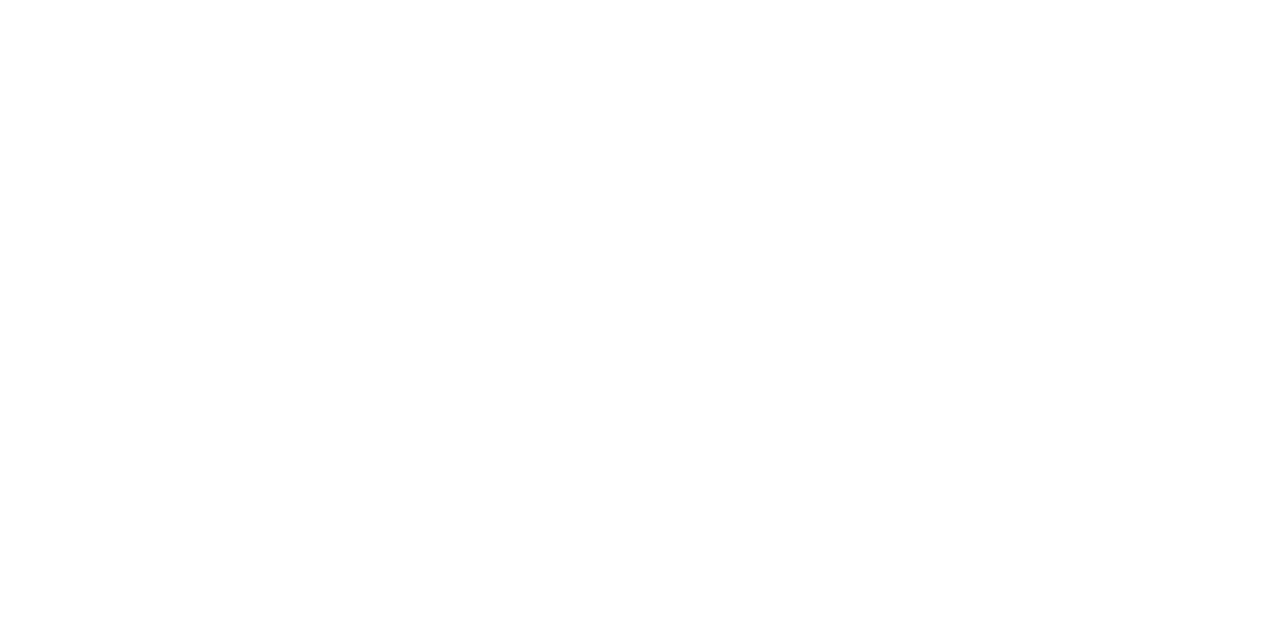
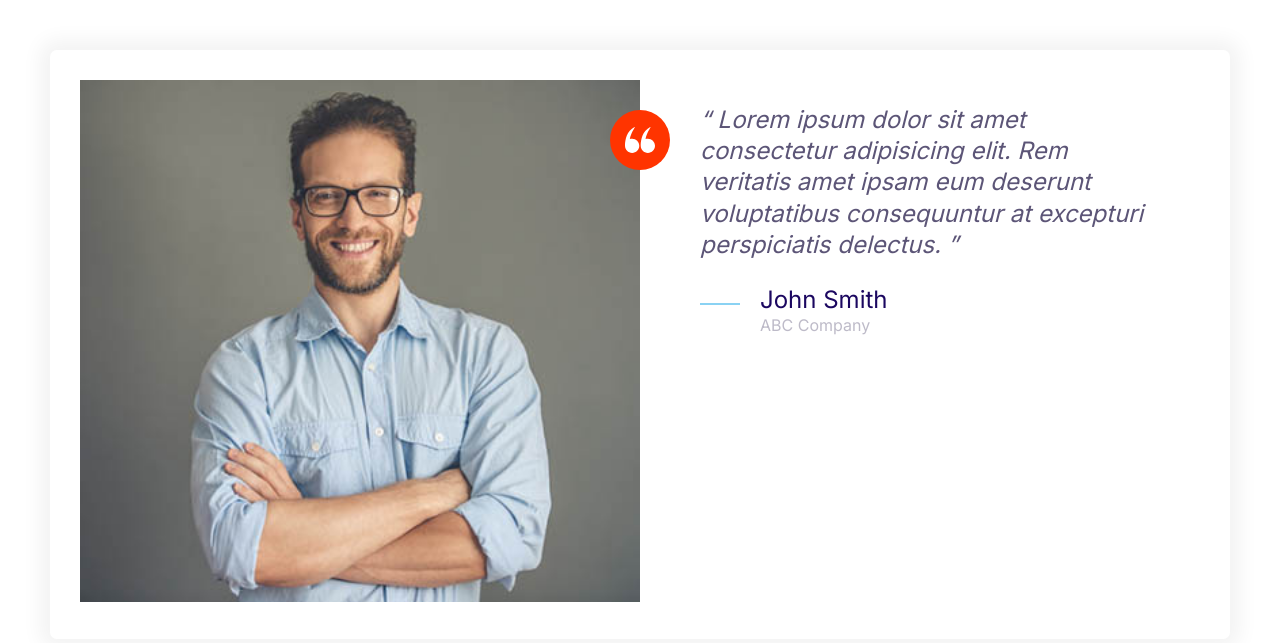
Before and after one commit to MingCong014/SGML, a plain HTML site: page index.html in a window 1280 px wide. Drawn offline with Linux system fonts and the light colour scheme.

Commit message:
Quotes Component

```diff
--- a/CSS/styles.css
+++ b/CSS/styles.css
@@ -177,21 +177,34 @@ a {
   height: 40px;
 }
 
+.icon--small {
+  width: 30px;
+  height: 30px;
+}
+
 .icon--primary {
   fill: var(--color-primary);
+}
+
+.icon--white {
+  fill: #fff;
 }
 
 /* single hyphen is used here as this is not a variation or a modifier for the icon class.
 This is entirely a new class. In BEM, use a single hyphen to separate multiple words */
 .icon-container {
   background: #f3f9fa;
-  width: 64px;
-  height: 64px;
+  width: 60px;
+  height: 60px;
   border-radius: 100%;
   /* NOTE: width and height has no effect on inline elements (e.g. span) */
   display: inline-flex; /*NOT block, so there is no linebreak. However, icon is not in the center, so need to use inline-flex */
   justify-content: center; /* horizontal */
   align-items: center; /* vertical */
+}
+
+.icon-container--accent {
+  background: var(--color-accent);
 }
 
 .btn {
@@ -461,3 +474,54 @@ This is entirely a new class. In BEM, use a single hyphen to separate multiple w
     font-size: 1.6rem;
   }
 }
+
+/* Grids */
+.grid {
+  display: grid;
+}
+
+@media screen and (min-width: 768px) {
+  .grid--1x2 {
+    grid-template-columns: 1fr 1fr; /* or code as repeat(2, 1fr) */
+  }
+}
+
+@media screen and (min-width: 1024px) {
+  .grid--1x3 {
+    grid-template-columns: repeat(3, 1fr);
+  }
+}
+
+/* Testimonial */
+.testimonial {
+  padding: 3rem;
+}
+
+.testimonial__image {
+  position: relative;
+}
+
+.testimonial__image > img {
+  width: 100%;
+  /* we are targeting image that is directly inside this container.
+     So, we are using direct child selector*/
+}
+
+.testimonial__image > .icon-container {
+  position: absolute;
+  top: 3rem;
+  right: -30px;
+}
+
+@media screen and (min-width: 768px) {
+  .testimonial .quote,
+  .testimonial .quote__author {
+    /* Once again, we see the benefit of BEM convention. We could cleary see the component
+    and the elements  */
+    font-size: 2.4rem;
+  }
+
+  .testimonial .quote {
+    margin-left: 6rem;
+  }
+}
--- a/index.html
+++ b/index.html
@@ -22,7 +22,39 @@
     <link rel="stylesheet" href="css/normalize.css" />
     <link rel="stylesheet" href="css/styles.css" />
   </head>
-  <body>
-
+  <body style="padding: 5rem">
+    <div class="card testimonial">
+      <div class="grid grid--1x2">
+        <div class="testimonial__image">
+          <img src="images/testimonial.jpg" alt="A happily smiling customer" />
+          <span class="icon-container icon-container--accent">
+            <svg class="icon icon--white icon--small">
+              <use xlink:href="images/sprite.svg#quotes"></use>
+            </svg>
+          </span>
+        </div>
+        <blockquote class="quote">
+            <p class="quote__text">
+              Lorem ipsum dolor sit amet consectetur adipisicing elit. Rem veritatis
+              amet ipsam eum deserunt voluptatibus consequuntur at excepturi
+              perspiciatis delectus.
+            </p>
+            <footer>
+              <div class="media">
+                  <div class="media__image">
+                        <svg class="icon icon--primary quote__line">
+                          <use xlink:href="images/sprite.svg#line"></use>
+                        </svg>
+                      </span>
+                  </div>
+                  <div class="media__body">
+                      <h3 class="media__title quote__author">John Smith</h3>
+                      <p class="quote__organization">ABC Company</p>
+                  </div>
+                </div>
+            </footer>
+          </blockquote>
+      </div>
+    </div>
   </body>
 </html>
```
Also changed, not shown: components/icons.html (+2 -2 lines), images/testimonial.jpg (added).
